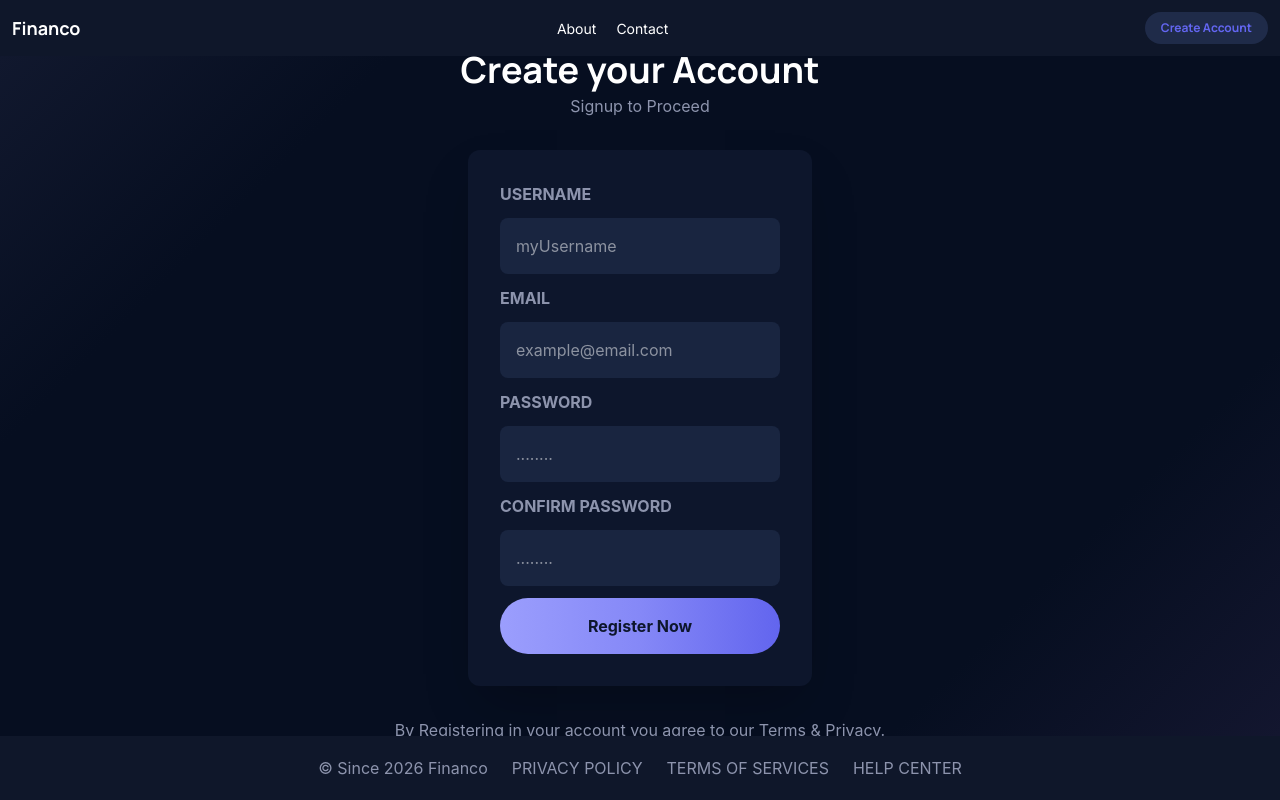
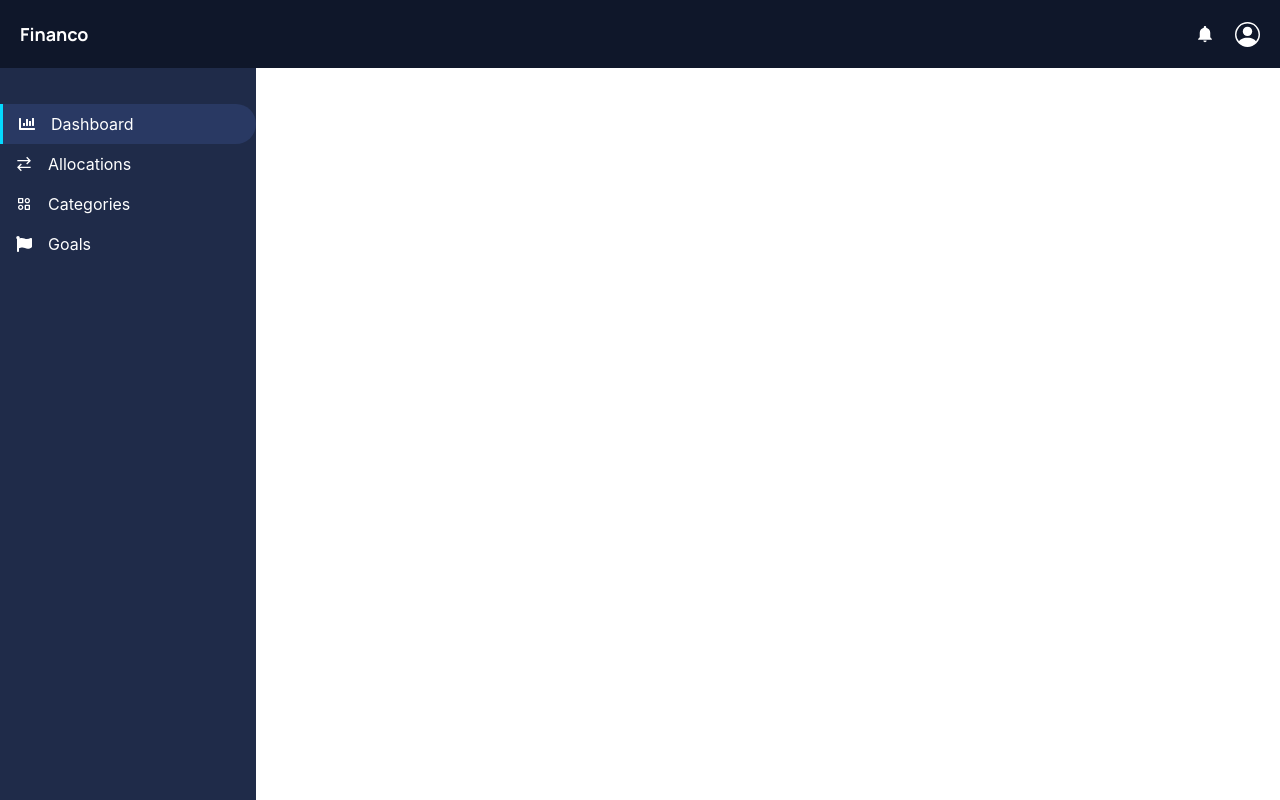
Before and after one commit to Rekcah97/Financo, a React (Vite) app in the folder frontend/: page / in a window 1280 px wide. Built offline with nearby package versions, Linux system fonts and the light colour scheme.

Commit message:
Refactor: Proper Routing using react-router-dom

```diff
--- a/frontend/package.json
+++ b/frontend/package.json
@@ -14,6 +14,7 @@
     "react": "^19.2.4",
     "react-dom": "^19.2.4",
     "react-icons": "^5.6.0",
+    "react-router-dom": "^7.13.2",
     "tailwindcss": "^4.2.2"
   },
   "devDependencies": {
--- a/frontend/src/App.jsx
+++ b/frontend/src/App.jsx
@@ -1,3 +1,4 @@
+import { BrowserRouter, Routes, Route, Navigate } from "react-router-dom";
 import PrivateNavBar from "./components/NavBar/PrivateNavBar";
 import PublicNavBar from "./components/NavBar/PublicNavBar";
 import SideBar from "./components/PageElement/SideBar";
@@ -5,18 +6,31 @@ import Login from "./components/auth/Login";
 import Footer from "./components/PageElement/Footer";
 import Register from "./components/auth/Register";
 function App() {
-  const log = false;
+  const log = true;
   return (
-    <>
-      <div className="flex flex-col h-screen overflow-hidden">
-        {log ? <PrivateNavBar /> : <PublicNavBar />}
-        <div className="flex flex-1 overflow-hidden">
-          {/* <SideBar userName={"Arpit"} /> */}
-          <Register />
+    <BrowserRouter>
+      {log ? (
+        <div className="flex flex-col h-screen overflow-hidden">
+          <PrivateNavBar />
+          <div className="flex flex-1 overflow-hidden">
+            <SideBar />
+            <Routes></Routes>
+          </div>
         </div>
-        <Footer />
-      </div>
-    </>
+      ) : (
+        <div className="flex flex-col h-screen overflow-hidden">
+          <PublicNavBar />
+          <div className="flex flex-1 overflow-hidden">
+            <Routes>
+              <Route path="/login" element={<Login />} />
+              <Route path="/register" element={<Register />} />
+              <Route path="*" element={<Navigate to="/login" />} />
+            </Routes>
+          </div>
+          <Footer />
+        </div>
+      )}
+    </BrowserRouter>
   );
 }
 
--- a/frontend/src/components/NavBar/PublicNavBar.jsx
+++ b/frontend/src/components/NavBar/PublicNavBar.jsx
@@ -1,6 +1,9 @@
 import React from "react";
+import { Link, useLocation } from "react-router-dom";
 
 function PublicNavBar() {
+  const location = useLocation();
+  const isLogin = location.pathname === "/login";
   return (
     <header>
       <nav className="flex items-center justify-between w-full p-3 bg-[var(--bg-primary)]">
@@ -15,9 +18,11 @@ function PublicNavBar() {
             Contact
           </a>
         </div>
-        <button className="font-[Manrope] font-bold text-xs text-[var(--primary)] bg-[var(--element-bg)] px-4  py-2 rounded-full cursor-pointer hover:bg-[var(--element-bg-hover)]">
-          Create Account
-        </button>
+        <Link to={isLogin ? "/register" : "/login"}>
+          <button className="font-[Manrope] font-bold text-xs text-[var(--primary)] bg-[var(--element-bg)] px-4  py-2 rounded-full cursor-pointer hover:bg-[var(--element-bg-hover)] w-32">
+            {isLogin ? "Create Account" : "Login"}
+          </button>
+        </Link>
       </nav>
     </header>
   );
```
Also changed, not shown: 1 other file (tests, documents, lock files or other folders).
